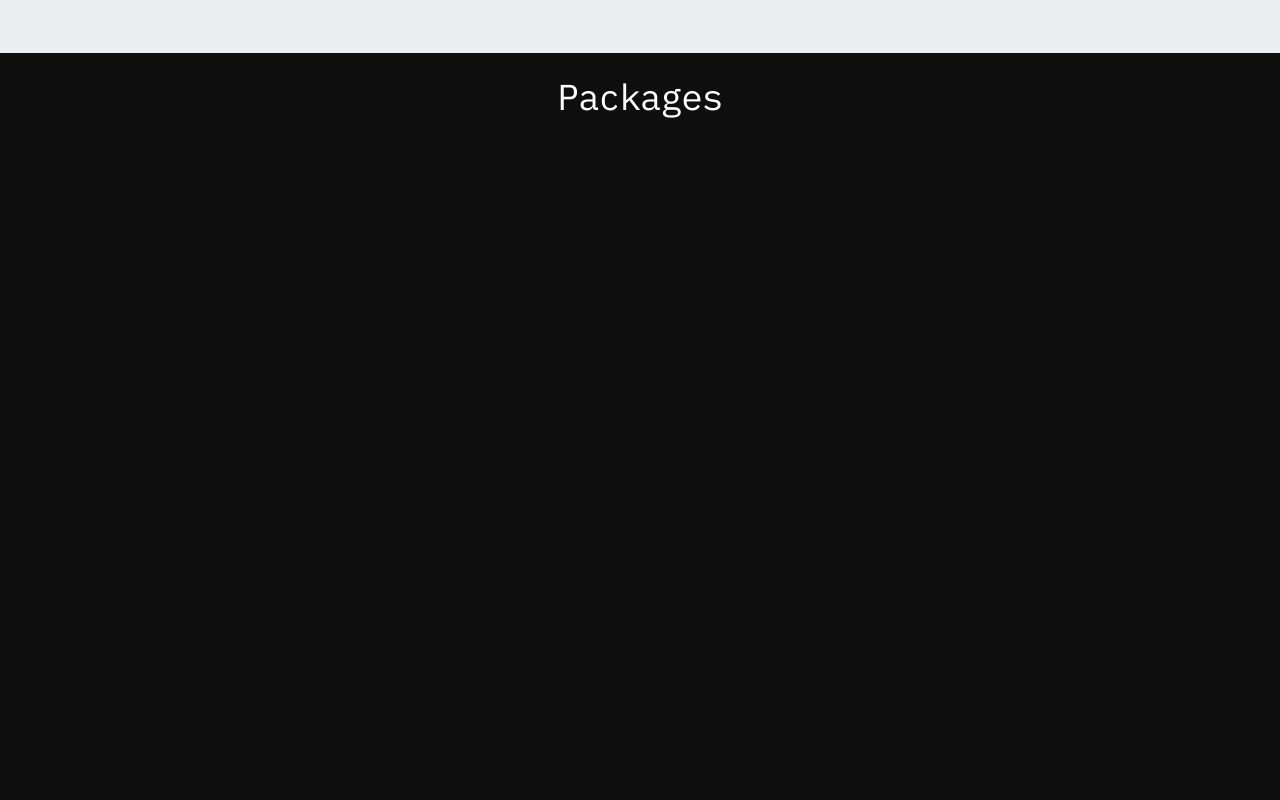
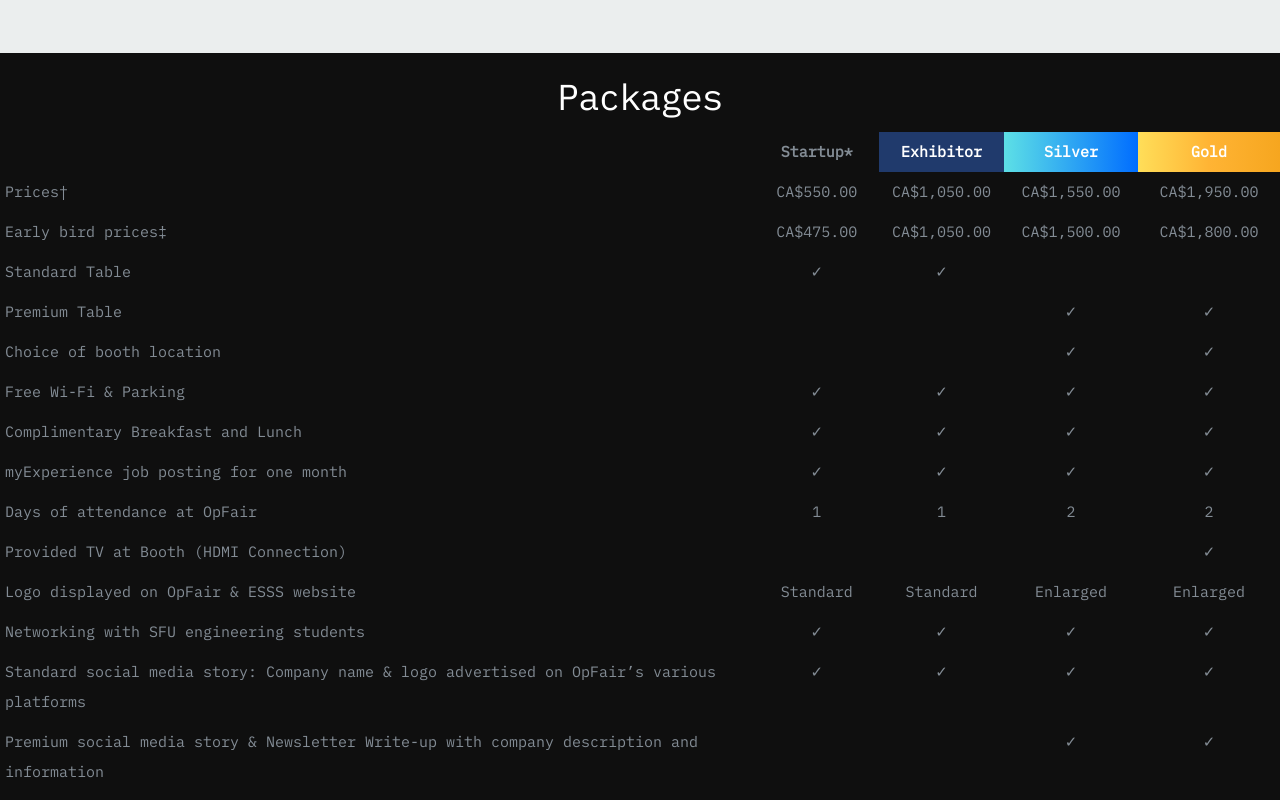
Before and after one commit to VVekslyer/opfair-website, a React (Create React App) app: page / in a window 1280 px wide. Shown: the part 2140-2940 px from the top of the page. Built offline with nearby package versions, Linux system fonts and the light colour scheme.

Commit message:
remove packages animation because it's messing everything up

```diff
--- a/src/Components/Packages.js
+++ b/src/Components/Packages.js
@@ -36,7 +36,7 @@
   return (
     <section id="packages">
       <h1>Packages</h1>
-      <Slide left duration={1000}>
+      {/* <Slide left duration={1000}> */}
       <table cellSpacing={20}>
         <thead>
           <tr>
@@ -55,7 +55,7 @@
           ))}
         </tbody>
       </table>
-      </Slide>
+      {/* </Slide> */}
     </section>
   );
 }
```
